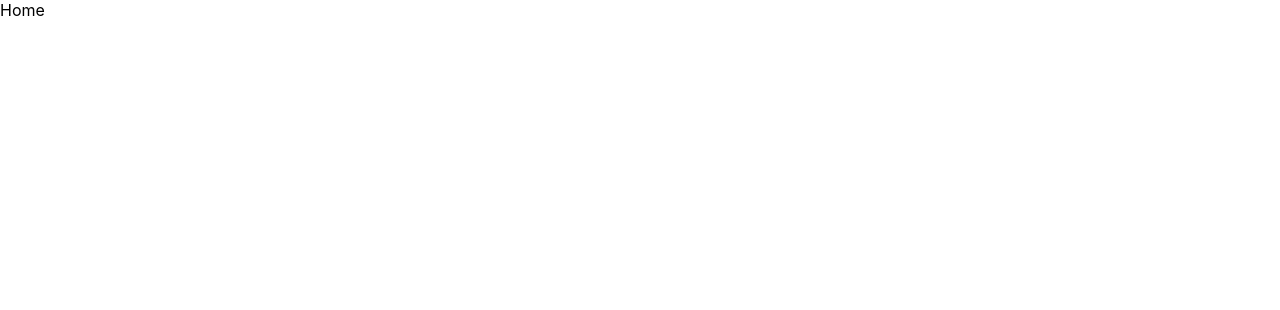
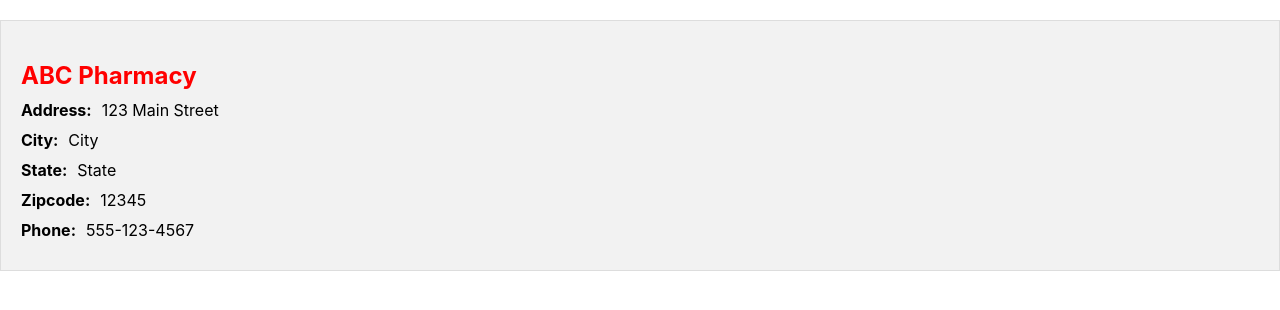
Before and after one commit to ramgovind12/MedMap, a React (Create React App) app in the folder medmap_frontend/: page / in a window 1280 px wide. Shown: the top 310 px of the page. Built offline with nearby package versions, Linux system fonts and the light colour scheme.

Commit message:
created navbar

```diff
--- a/medmap_frontend/src/App.jsx
+++ b/medmap_frontend/src/App.jsx
@@ -1,17 +1,13 @@
+import React from 'react';
+import PharmacyProfile from './components/PharmacyProfile';
 
-import React from 'react';
-import {BrowserRouter, Routes, Route } from "react-router-dom";
-import Home from './components/home/Home.jsx';
+
 
 function App() {
 
   return (
     <div className="App">
-      <BrowserRouter>
-        <Routes>
-          <Route path="/" element={<Home/>}/>
-        </Routes>
-      </BrowserRouter>
+      <PharmacyProfile></PharmacyProfile>
     </div>
   )
 }
--- a/medmap_frontend/src/components/Orders.jsx
+++ b/medmap_frontend/src/components/Orders.jsx
@@ -1,9 +1,9 @@
 import React from 'react'
 
-function Orders() {
+function orders() {
   return (
     <div>Orders</div>
   )
 }
 
-export default Orders
+export default orders
--- a/medmap_frontend/src/components/PharmacyProfile.jsx
+++ b/medmap_frontend/src/components/PharmacyProfile.jsx
@@ -1,9 +1,42 @@
-import React from 'react'
+import React from 'react';
+import './styles/PharmacyProfile.css'; // Import the CSS file
 
 function PharmacyProfile() {
+  // Sample pharmacy data
+  const pharmacy = {
+    name: 'ABC Pharmacy',
+    address: '123 Main Street',
+    city: 'City',
+    state: 'State',
+    zipcode: '12345',
+    phone: '555-123-4567',
+  };
+
   return (
-    <div>PharmacyProfile</div>
-  )
+    <div className="profile-container">
+      <h2 className="profile-heading">{pharmacy.name}</h2>
+      <div className="profile-info">
+        <label>Address:</label>
+        <span>{pharmacy.address}</span>
+      </div>
+      <div className="profile-info">
+        <label>City:</label>
+        <span>{pharmacy.city}</span>
+      </div>
+      <div className="profile-info">
+        <label>State:</label>
+        <span>{pharmacy.state}</span>
+      </div>
+      <div className="profile-info">
+        <label>Zipcode:</label>
+        <span>{pharmacy.zipcode}</span>
+      </div>
+      <div className="profile-info">
+        <label>Phone:</label>
+        <span>{pharmacy.phone}</span>
+      </div>
+    </div>
+  );
 }
 
-export default PharmacyProfile
+export default PharmacyProfile;
--- a/medmap_frontend/src/components/home/Home.jsx
+++ /dev/null
@@ -1,9 +0,0 @@
-import React from 'react'
-
-function Home() {
-  return (
-    <div>Home</div>
-  )
-}
-
-export default Home;
--- /dev/null
+++ b/medmap_frontend/src/components/styles/PharmacyProfile.css
@@ -0,0 +1,24 @@
+.profile-container {
+    margin-top: 20px;
+    border: 1px solid #ddd;
+    padding: 20px;
+    background-color: #f2f2f2;
+  }
+
+  .profile-heading {
+    color: #ff0000; /* Customize the color to your preference */
+    font-size: 24px; /* Customize the font size to your preference */
+    margin-bottom: 10px;
+  }
+
+  .profile-info {
+    margin-bottom: 10px;
+  }
+
+  .profile-info label {
+    font-weight: bold;
+  }
+
+  .profile-info span {
+    margin-left: 10px;
+  }
```
Also changed, not shown: medmap_frontend/src/components/Home.jsx (added, +18 -0 lines), medmap_frontend/src/components/Navbar.jsx (+99 -34 lines).
